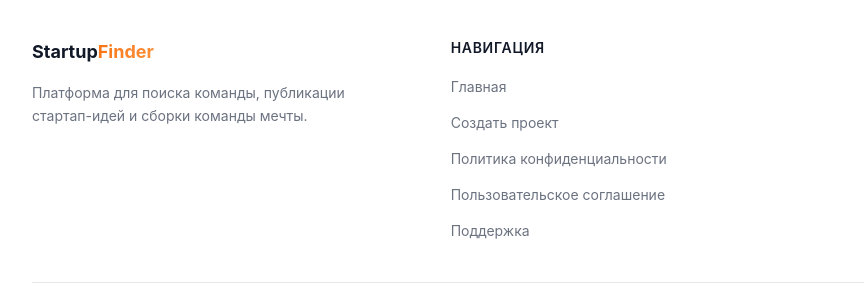
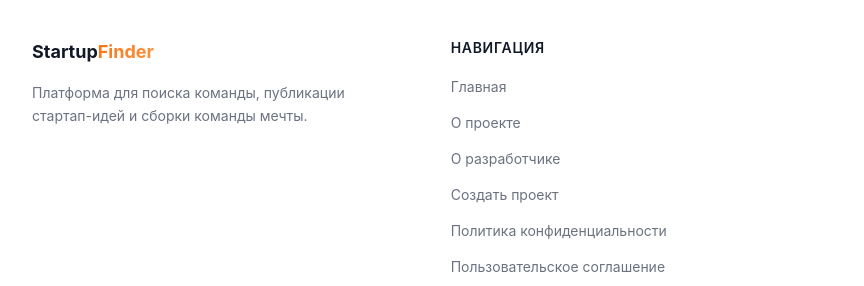
Before and after one commit to banerlung/StartupFinder, a website: page frontend/index.html in a window 1280 px wide. Shown: the part 1236-1522 px from the top of the page, 0-864 px from the left. Drawn offline with nearby package versions, Linux system fonts and the light colour scheme; no server answers; a web font is replaced by a local one.

Commit message:
Добавлены ссылки

```diff
--- a/frontend/index.html
+++ b/frontend/index.html
@@ -595,6 +595,12 @@
             <a href="#/" onclick="navigate('home')" target="_self" class="text-sm text-gray-500 dark:text-gray-400 hover:text-brand-600 dark:hover:text-brand-400 transition-colors">Главная</a>
           </li>
           <li>
+            <a href="about-project.html" class="text-sm text-gray-500 dark:text-gray-400 hover:text-brand-600 dark:hover:text-brand-400 transition-colors">О проекте</a>
+          </li>
+          <li>
+            <a href="about-developer.html" class="text-sm text-gray-500 dark:text-gray-400 hover:text-brand-600 dark:hover:text-brand-400 transition-colors">О разработчике</a>
+          </li>
+          <li>
             <a href="#/create" onclick="navigate('create')" target="_self" class="text-sm text-gray-500 dark:text-gray-400 hover:text-brand-600 dark:hover:text-brand-400 transition-colors">Создать проект</a>
           </li>
           <li>
```
